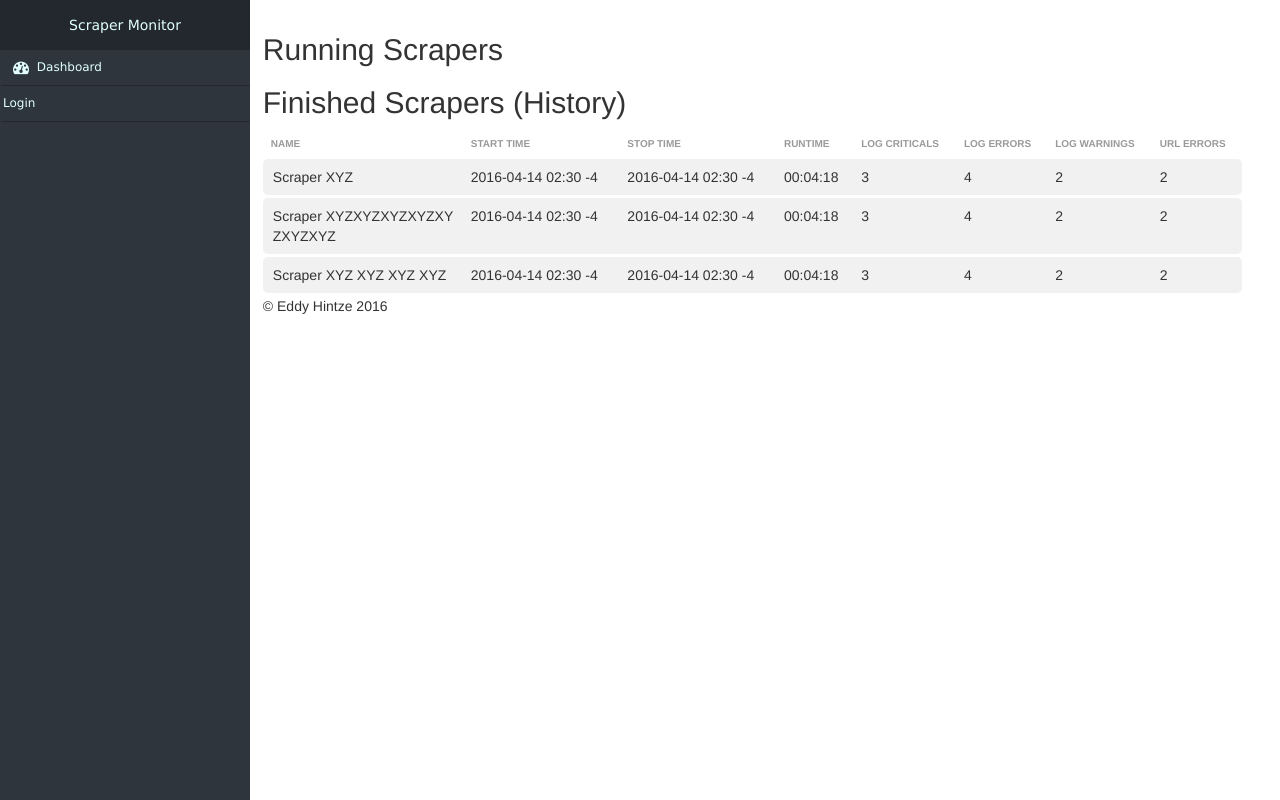
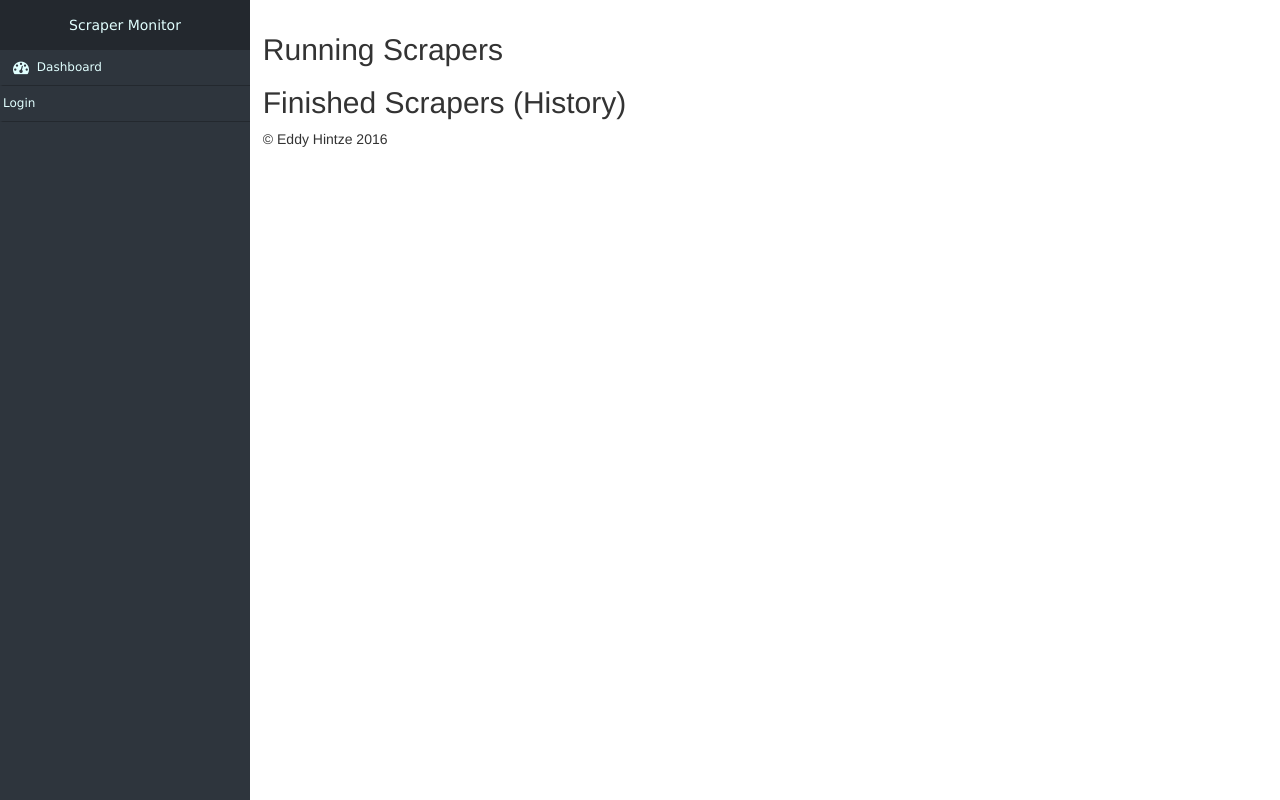
Before and after one commit to xtream1101/scraper-monitor, a Python web app: template templates/data/scrapers.html in a window 1280 px wide. Run offline with Jinja, Linux system fonts and the light colour scheme; the template is opened without the code that fills it, so the values that code supplies are empty; some libraries are stand-ins or nearby versions.

Commit message:
Updated scraper run page

```diff
--- a/static/js/init.js
+++ b/static/js/init.js
@@ -5,26 +5,49 @@ _.templateSettings = {interpolate: /\{\{(.+?)\}\}/g};
 var page = window.location.pathname;
 var url = window.location.origin + page;
 
+
 var _template = {
+    scraperWrapper: _.template(
+        '<table id={{runClass}}-{{scraperKey}} class="table">' +
+            '<thead class="invisible">' +
+                '<tr>' +
+                    '<th class="scraper-name">Name</th>' +
+                    '<th>Start Time</th>' +
+                    '<th>Stop Time</th>' +
+                    '<th>Runtime</th>' +
+                    '<th>Log Criticals</th>' +
+                    '<th>Log Errors</th>' +
+                    '<th>Log Warnings</th>' +
+                    '<th>URL Errors</th>' +
+                '</tr>' +
+            '</thead>' +
+            '<tbody class="panel-heading" data-toggle="collapse" href="#collapse-{{runClass}}-{{scraperKey}}">' +
+                '<tr id="{{uuid}}">' +
+                    '<td class="scraper-name">{{name}}</td>' +
+                    '<td>{{startTime}}</td>' +
+                    '<td>{{stopTime}}</td>' +
+                    '<td></td>' +
+                    '<td>{{criticalCount}}</td>' +
+                    '<td>{{errorCount}}</td>' +
+                    '<td>{{warningCount}}</td>' +
+                    '<td>{{urlErrorCount}}</td>' +
+                '</tr>' +
+            '</tbody>' +
+            '<tbody id="collapse-{{runClass}}-{{scraperKey}}" class="collapse runs">' +
+            '</tbody>' +
+        '</table>'
+    ),
     scraperRun: _.template(
-        '<div id="run-{{rowId}}" class="scraper-run">' +
-            '<span class="uuid"><span class="value">{{uuid}}</span></span>  | ' +
-            '<span class="startTime"><span class="value">{{startTime}}</span></span>  | ' +
-            '<span class="stopTime"><span class="value">{{stopTime}}</span></span>  | ' +
-            '<span class="runtime"><span class="value">{{runtime}}</span></span>  | ' +
-            '<span class="criticalCount"><span class="value">{{criticalCount}}</span></span>  | ' +
-            '<span class="errorCount"><span class="value">{{errorCount}}</span></span>  | ' +
-            '<span class="warningCount"><span class="value">{{warningCount}}</span></span> | ' +
-            '<span class="urlErrorCount"><span class="value">{{urlErrorCount}}</span></span>' +
-        '</div>'
-    ),
-    scraperParent: _.template(
-        '<div id="{{scraperKey}}" class="scraper-parent {{runClass}}">' +
-            '<b><span class="name">Scraper: <span class="value">{{name}}</span></span> | ' +
-            '<span class="key">Key: <span class="value">{{scraperKey}}</span></span></b> ' +
-            '<span class="link"><a href="/data/scrapers/{{scraperKey}}">Go To</a><br />' +
-            '<div class="runs"></div>' +
-        '</div>'
+        '<tr id="{{uuid}}">' +
+            '<td class="scraper-name"></td>' +
+            '<td>{{startTime}}</td>' +
+            '<td>{{stopTime}}</td>' +
+            '<td></td>' +
+            '<td>{{criticalCount}}</td>' +
+            '<td>{{errorCount}}</td>' +
+            '<td>{{warningCount}}</td>' +
+            '<td>{{urlErrorCount}}</td>' +
+        '</tr>'
     ),
     organization: _.template(
         '<div id="{{rowId}}" class="organization">' +
@@ -36,6 +59,15 @@ var _template = {
     ),
     deleteBtn: _.template('<button class="btn-del" data-id="{{rowId}}">Delete</button>'),
 }
+
+var _utils = {
+    formatTime: function( time ){
+        if( time === null ){
+            return '';
+        }
+        return moment(time).format("YYYY-MM-DD HH:mm:ss")
+    },
+};
 
 $(function(){
     initPage();
@@ -124,38 +156,44 @@ function addScraper( response ){
 
     $.each( data, function( i, scraper ){
         if( action === 'add' ){
+            scraper.startTime = _utils.formatTime(scraper.startTime)
             if( scraper.stopTime !== null ){
+                scraper.stopTime = _utils.formatTime(scraper.stopTime)
                 // Check if scraper is not in finished
-                var scraperParentIdent = '#' + scraper.scraperKey + '.finished';
+                var scraperParentIdent = '#finished-' + scraper.scraperKey;
                 if( $(scraperParentIdent).length === 0 ){
                     scraper.runClass = 'finished';
-                    $finished.append(_template.scraperParent(scraper))
+                    $finished.append(_template.scraperWrapper(scraper))
+                }else{
+                    var $scraperParent = $(scraperParentIdent).find('.runs');
+                    // Add scraper run to parent in $running
+                    $scraperParent.append(_template.scraperRun(scraper));
                 }
-                var $scraperParent = $(scraperParentIdent).find('.runs');
-                // Add scraper run to parent in $running
-                $scraperParent.append(_template.scraperRun(scraper));
             }else{
                 // Not in running list so add it
                 // Check if scraper run has a scraper parent in $running
-                var scraperParentIdent = '#' + scraper.scraperKey + '.running';
+                var scraperParentIdent = '#running-' + scraper.scraperKey;
                 if( $(scraperParentIdent).length === 0 ){
                     scraper.runClass = 'running';
-                    $running.append(_template.scraperParent(scraper));
+                    $running.append(_template.scraperWrapper(scraper));
+                }else{
+                    var $scraperParent = $(scraperParentIdent).find('.runs');
+                    // Add scraper run to parent in $running
+                    $scraperParent.append(_template.scraperRun(scraper));
                 }
-                var $scraperParent = $(scraperParentIdent).find('.runs');
-                // Add scraper run to parent in $running
-                $scraperParent.append(_template.scraperRun(scraper));
             }
         }else if( action === 'update' || action === 'increment' ){
             var $scraperRun = $running.find('#run-' + scraper.rowId);
             // Update the values
             $.each( scraper, function( field, value ){
                 var $field = $scraperRun.find('.' + field).find('.value');
+
                 if( action === 'increment' ){
                     // Get the current value and add to it
                     var currVal = parseInt($field.text());
                     value = currVal + value;
                 }
+
                 $field.html(value);
             });
 
@@ -169,15 +207,21 @@ function addScraper( response ){
             }
         }
     });
+
+    // Display the headers for the first table in the list
+    $('#running').find('thead').first().removeClass('invisible');
+    $('#finished').find('thead').first().removeClass('invisible');
 }
 
 function moveScraperFinished( $scraperRun, scraper ){
     var $finished = $('#finished');
-    var scraperParentIdent = '#' + scraper.scraperKey + '.finished';
+    var scraperParentIdent = '#finished-' + scraper.scraperKey;
+
     if( $(scraperParentIdent).length === 0 ){
         scraper.runClass = 'finished';
         $finished.append(_template.scraperParent(scraper));
     }
+
     var $scraperParent = $(scraperParentIdent).find('.runs');
     // Add scraper run to parent in $finished
     $scraperParent.prepend($scraperRun);
@@ -207,14 +251,17 @@ function addToTable( response, tableName ){
 
     $.each( rows, function( i, rowData ){
         var dtRowId = table.row('[id=jdt-' + rowData.rowId + ']').index();
+
         if( action === 'update' || action === 'add' || action === 'increment'){
             rowData.action = _template.deleteBtn(rowData);
-            rowData.timeAdded = moment(rowData.timeAdded).format("YYYY-MM-DD HH:mm")
+            rowData.timeAdded = _utils.formatTime(rowData.timeAdded)
+
             if( dtRowId >= 0 ){
                 table.row(dtRowId).data(rowData).draw();
             }else{
                 table.row.add(rowData).draw();
             }
+
         }else if( action === 'delete' ){
             if( dtRowId >= 0 ){
                 table.row(dtRowId).remove().draw();
--- a/templates/data/scrapers.html
+++ b/templates/data/scrapers.html
@@ -3,161 +3,13 @@
 <div id="main">
 
 <h2>Running Scrapers</h2>
-    <div id="running">
-
-    </div>
-    <h2>Finished Scrapers (History)</h2>
-    <div id="finished">
+    <div id="running" class="accordion-table">
 
     </div>
 
-    <div class="accordion-table">
-        <table class="table">
-            <thead>
-                <tr>
-                    <th class="scraper-name">Name</th>
-                    <th>Start Time</th>
-                    <th>Stop Time</th>
-                    <th>Runtime</th>
-                    <th>Log Criticals</th>
-                    <th>Log Errors</th>
-                    <th>Log Warnings</th>
-                    <th>URL Errors</th>
-                </tr>
-            </thead>
-            <tbody class="panel-heading" id="headingOne" data-toggle="collapse" href="#collapseOne">
-                <tr>
-                    <td class="scraper-name">Scraper XYZ</td>
-                    <td>2016-04-14 02:30 -4</td>
-                    <td>2016-04-14 02:30 -4</td>
-                    <td>00:04:18</td>
-                    <td>3</td>
-                    <td>4</td>
-                    <td>2</td>
-                    <td>2</td>
-                </tr>
-            </tbody>
-            <tbody id="collapseOne" class="collapse">
-                <tr>
-                    <td class="scraper-name"></td>
-                    <td>2016-04-14 02:30 -4</td>
-                    <td>2016-04-14 02:30 -4</td>
-                    <td>00:04:18</td>
-                    <td>3</td>
-                    <td>4</td>
-                    <td>2</td>
-                    <td>2</td>
-                </tr>
-                <tr>
-                    <td class="scraper-name"></td>
-                    <td>2016-04-14 02:30 -4</td>
-                    <td>2016-04-14 02:30 -4</td>
-                    <td>00:04:18</td>
-                    <td>3</td>
-                    <td>4</td>
-                    <td>2</td>
-                    <td>2</td>
-                </tr>
-            </tbody>
-        </table>
+<h2>Finished Scrapers (History)</h2>
+    <div id="finished" class="accordion-table">
 
-        <table class="table">
-            <thead class="invisible">
-                <tr>
-                    <th class="scraper-name">Name</th>
-                    <th>Start Time</th>
-                    <th>Stop Time</th>
-                    <th>Runtime</th>
-                    <th>Log Criticals</th>
-                    <th>Log Errors</th>
-                    <th>Log Warnings</th>
-                    <th>URL Errors</th>
-                </tr>
-            </thead>
-            <tbody class="panel-heading" id="headingTwo" data-toggle="collapse" href="#collapseTwo">
-                <tr>
-                    <td class="scraper-name">Scraper XYZXYZXYZXYZXYZXYZXYZ</td>
-                    <td>2016-04-14 02:30 -4</td>
-                    <td>2016-04-14 02:30 -4</td>
-                    <td>00:04:18</td>
-                    <td>3</td>
-                    <td>4</td>
-                    <td>2</td>
-                    <td>2</td>
-                </tr>
-            </tbody>
-            <tbody id="collapseTwo" class="collapse">
-                <tr>
-                    <td class="scraper-name"></td>
-                    <td>2016-04-14 02:30 -4</td>
-                    <td>2016-04-14 02:30 -4</td>
-                    <td>00:04:18</td>
-                    <td>3</td>
-                    <td>4</td>
-                    <td>2</td>
-                    <td>2</td>
-                </tr>
-                <tr>
-                    <td class="scraper-name"></td>
-                    <td>2016-04-14 02:30 -4</td>
-                    <td>2016-04-14 02:30 -4</td>
-                    <td>00:04:18</td>
-                    <td>3</td>
-                    <td>4</td>
-                    <td>2</td>
-                    <td>2</td>
-                </tr>
-            </tbody>
-        </table>
-
-        <table class="table">
-            <thead class="invisible">
-                <tr>
-                    <th class="scraper-name">Name</th>
-                    <th>Start Time</th>
-                    <th>Stop Time</th>
-                    <th>Runtime</th>
-                    <th>Log Criticals</th>
-                    <th>Log Errors</th>
-                    <th>Log Warnings</th>
-                    <th>URL Errors</th>
-                </tr>
-            </thead>
-            <tbody class="panel-heading" id="headingThree" data-toggle="collapse" href="#collapseThree">
-                <tr>
-                    <td class="scraper-name">Scraper XYZ XYZ XYZ XYZ</td>
-                    <td>2016-04-14 02:30 -4</td>
-                    <td>2016-04-14 02:30 -4</td>
-                    <td>00:04:18</td>
-                    <td>3</td>
-                    <td>4</td>
-                    <td>2</td>
-                    <td>2</td>
-                </tr>
-            </tbody>
-            <tbody id="collapseThree" class="collapse">
-                <tr>
-                    <td class="scraper-name"></td>
-                    <td>2016-04-14 02:30 -4</td>
-                    <td>2016-04-14 02:30 -4</td>
-                    <td>00:04:18</td>
-                    <td>3</td>
-                    <td>4</td>
-                    <td>2</td>
-                    <td>2</td>
-                </tr>
-                <tr>
-                    <td class="scraper-name"></td>
-                    <td>2016-04-14 02:30 -4</td>
-                    <td>2016-04-14 02:30 -4</td>
-                    <td>00:04:18</td>
-                    <td>3</td>
-                    <td>4</td>
-                    <td>2</td>
-                    <td>2</td>
-                </tr>
-            </tbody>
-        </table>
     </div>
 </div>
 {% endblock %}
```
